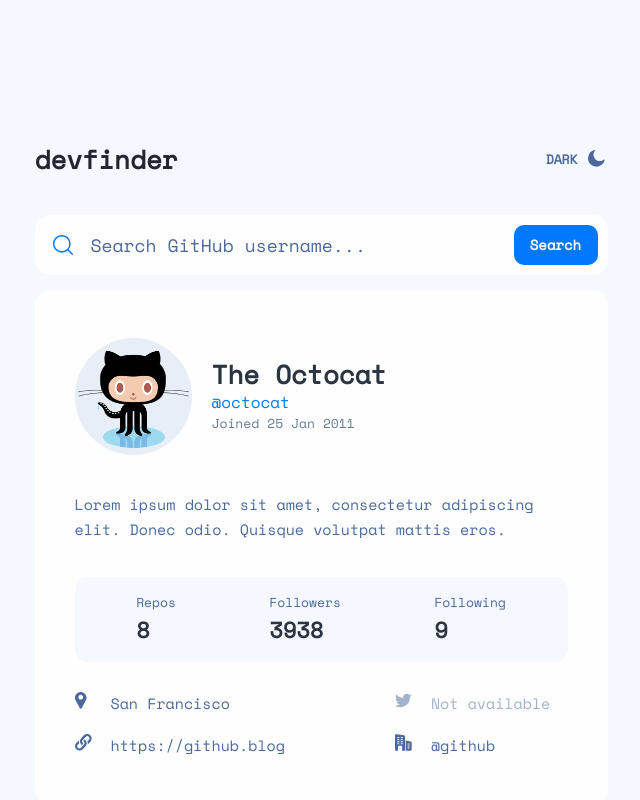
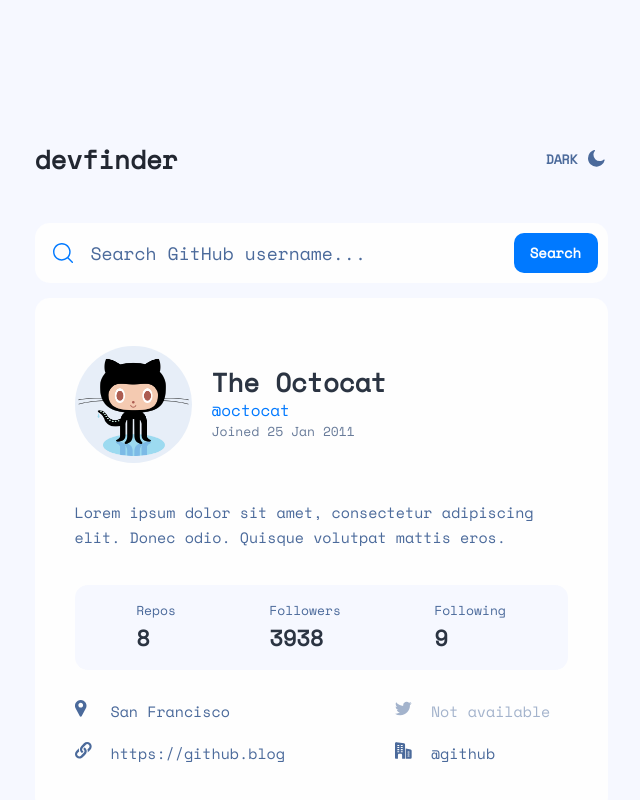
Before and after one commit to dreyzu/devfinder, a React (Vite) app: page / in a window 1280 px wide. Shown: the top 800 px of the page, without its empty margins (319-959 px from the left). Built offline with nearby package versions, Linux system fonts and the light colour scheme.

Commit message:
add breakpoints for margin top

```diff
--- a/src/components/SearchBar.tsx
+++ b/src/components/SearchBar.tsx
@@ -17,7 +17,7 @@
 export const SearchBar = () => {
     return (
         <Flex
-            mt="36px"
+            mt={["36px", "36px", "44px", "36px"]}
             w={["300px", "327px", "573px", "730px"]}
             minHeight="60px"
             justifyContent="center"
```
